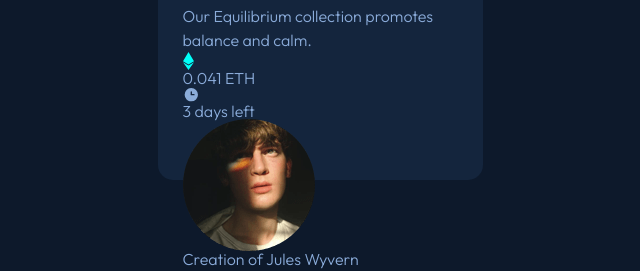
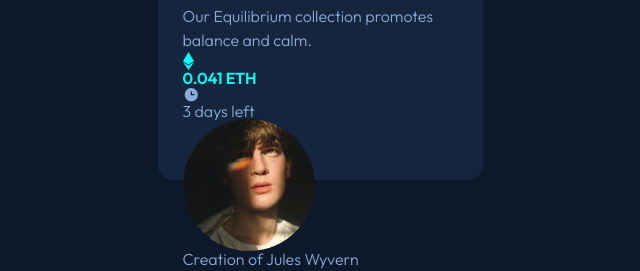
Before and after one commit to SuperSonic57/fem-nft-preview-card-component, a website: page src/index.html in a window 1280 px wide. Shown: the part 490-761 px from the top of the page, 320-960 px from the left. Drawn offline with Linux system fonts and the light colour scheme.

Commit message:
Change color and font weight of price

```diff
--- a/src/index.html
+++ b/src/index.html
@@ -17,7 +17,7 @@
 				<h1>Equilibrium #3429</h1>
 				<p class="description">Our Equilibrium collection promotes balance and calm.</p>
 				<img src="../assets/images/icon-ethereum.svg" alt="Ethereum icon">
-				<p>0.041 ETH</p>
+				<p class="price">0.041 ETH</p>
 				<img src="../assets/images/icon-clock.svg" alt="Clock icon">
 				<p>3 days left</p>
 				<img src="../assets/images/image-avatar.png" alt="Avatar">
--- a/src/sass/modules/_component.sass
+++ b/src/sass/modules/_component.sass
@@ -22,3 +22,6 @@
 		font-weight: $fw-semibold
 	.description
 		line-height: 1.5
+	.price
+		color: $clr-cyan
+		font-weight: $fw-semibold
```
Also changed, not shown: src/css/style.css, 1 other file.
